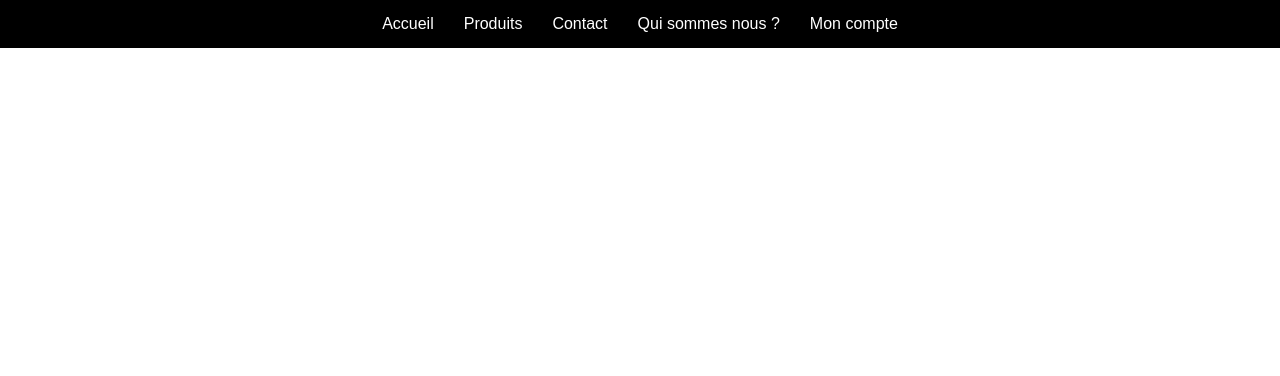
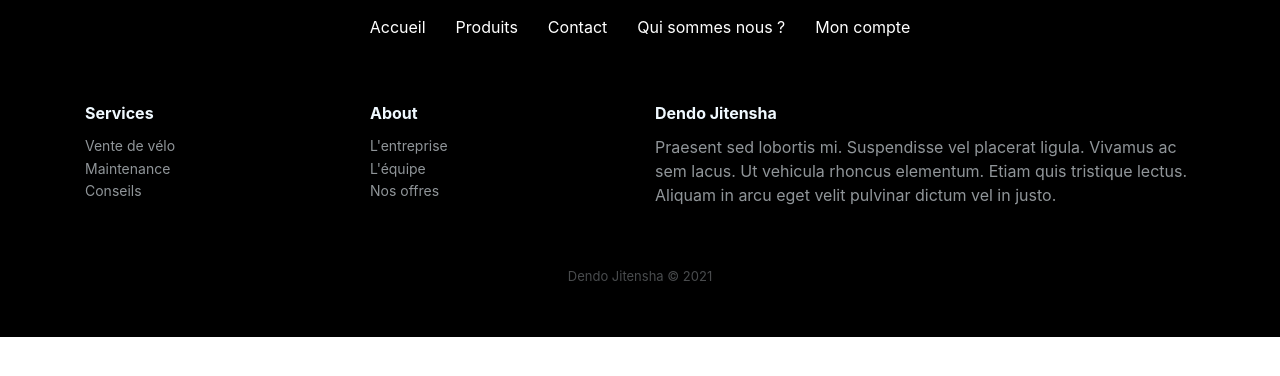
Before and after one commit to sachamutschler/5Bits_Dendo, a PHP site: page / in a window 1280 px wide. Shown: the top 376 px of the page. Run offline with PHP 8.4, Linux system fonts and the light colour scheme.

Commit message:
ajout du footer et de bootstrap

```diff
--- a/View/accueil.php
+++ b/View/accueil.php
@@ -3,6 +3,9 @@
 <head>
     <link href="public/css/main.css" rel="stylesheet">
     <link href="public/css/navbar.css" rel="stylesheet">
+    <link href="public/css/footer.css" rel="stylesheet">
+    <link rel="stylesheet" href="https://cdn.jsdelivr.net/npm/bootstrap@4.6.0/dist/css/bootstrap.min.css" integrity="sha384-B0vP5xmATw1+K9KRQjQERJvTumQW0nPEzvF6L/Z6nronJ3oUOFUFpCjEUQouq2+l" crossorigin="anonymous">
+
 
     <title>Example</title>
 </head>
@@ -11,5 +14,9 @@
 
 
 <?php include ('navbar.php'); ?>
+<?php include ('footer.php'); ?>
+
+<script src="https://code.jquery.com/jquery-3.5.1.slim.min.js" integrity="sha384-DfXdz2htPH0lsSSs5nCTpuj/zy4C+OGpamoFVy38MVBnE+IbbVYUew+OrCXaRkfj" crossorigin="anonymous"></script>
+<script src="https://cdn.jsdelivr.net/npm/bootstrap@4.6.0/dist/js/bootstrap.bundle.min.js" integrity="sha384-Piv4xVNRyMGpqkS2by6br4gNJ7DXjqk09RmUpJ8jgGtD7zP9yug3goQfGII0yAns" crossorigin="anonymous"></script>
 
 </body>
--- a/View/footer.php
+++ b/View/footer.php
@@ -0,0 +1,29 @@
+<div class="footer-dark">
+    <footer>
+        <div class="container">
+            <div class="row">
+                <div class="col-sm-6 col-md-3 item">
+                    <h3>Services</h3>
+                    <ul>
+                        <li><a href="#">Vente de vélo</a></li>
+                        <li><a href="#">Maintenance</a></li>
+                        <li><a href="#">Conseils</a></li>
+                    </ul>
+                </div>
+                <div class="col-sm-6 col-md-3 item">
+                    <h3>About</h3>
+                    <ul>
+                        <li><a href="#">L'entreprise</a></li>
+                        <li><a href="#">L'équipe</a></li>
+                        <li><a href="#">Nos offres</a></li>
+                    </ul>
+                </div>
+                <div class="col-md-6 item text">
+                    <h3>Dendo Jitensha</h3>
+                    <p>Praesent sed lobortis mi. Suspendisse vel placerat ligula. Vivamus ac sem lacus. Ut vehicula rhoncus elementum. Etiam quis tristique lectus. Aliquam in arcu eget velit pulvinar dictum vel in justo.</p>
+                </div>
+            </div>
+            <p class="copyright">Dendo Jitensha © 2021</p>
+        </div>
+    </footer>
+</div>
--- /dev/null
+++ b/public/css/footer.css
@@ -0,0 +1,89 @@
+.footer-dark {
+    padding:50px 0;
+    color:#f0f9ff;
+    background-color:black;
+}
+
+.footer-dark h3 {
+    margin-top:0;
+    margin-bottom:12px;
+    font-weight:bold;
+    font-size:16px;
+}
+
+.footer-dark ul {
+    padding:0;
+    list-style:none;
+    line-height:1.6;
+    font-size:14px;
+    margin-bottom:0;
+}
+
+.footer-dark ul a {
+    color:inherit;
+    text-decoration:none;
+    opacity:0.6;
+}
+
+.footer-dark ul a:hover {
+    opacity:0.8;
+}
+
+@media (max-width:767px) {
+    .footer-dark .item:not(.social) {
+        text-align:center;
+        padding-bottom:20px;
+    }
+}
+
+.footer-dark .item.text {
+    margin-bottom:36px;
+}
+
+@media (max-width:767px) {
+    .footer-dark .item.text {
+        margin-bottom:0;
+    }
+}
+
+.footer-dark .item.text p {
+    opacity:0.6;
+    margin-bottom:0;
+}
+
+.footer-dark .item.social {
+    text-align:center;
+}
+
+@media (max-width:991px) {
+    .footer-dark .item.social {
+        text-align:center;
+        margin-top:20px;
+    }
+}
+
+.footer-dark .item.social > a {
+    font-size:20px;
+    width:36px;
+    height:36px;
+    line-height:36px;
+    display:inline-block;
+    text-align:center;
+    border-radius:50%;
+    box-shadow:0 0 0 1px rgba(255,255,255,0.4);
+    margin:0 8px;
+    color:#fff;
+    opacity:0.75;
+}
+
+.footer-dark .item.social > a:hover {
+    opacity:0.9;
+}
+
+.footer-dark .copyright {
+    text-align:center;
+    padding-top:24px;
+    opacity:0.3;
+    font-size:13px;
+    margin-bottom:0;
+}
--- a/public/css/navbar.css
+++ b/public/css/navbar.css
@@ -12,4 +12,6 @@
 
 .navbar_link:hover {
     border-bottom: 2px solid #1AE5F1;
+    text-decoration: none !important;
+    color: white;
 }
```
